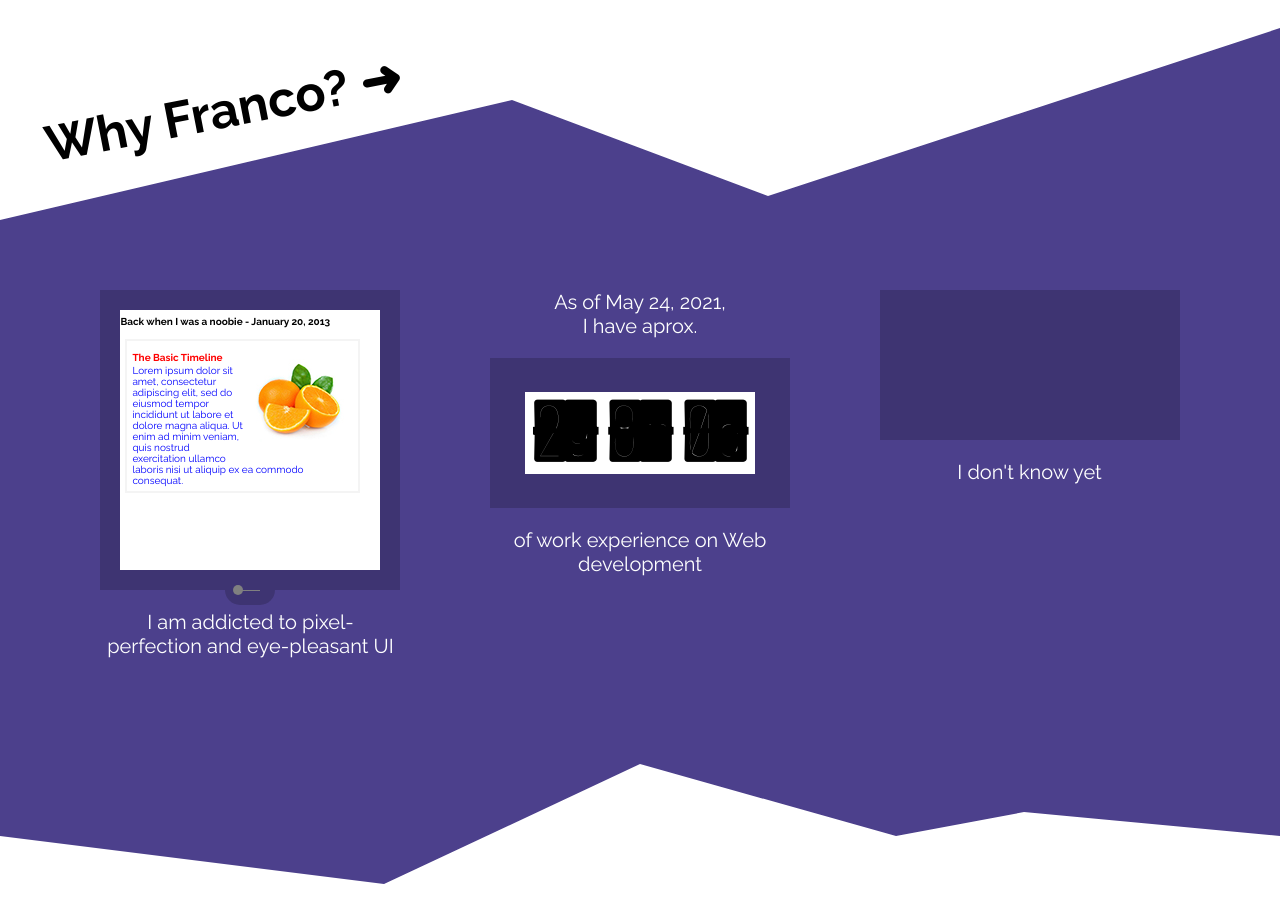
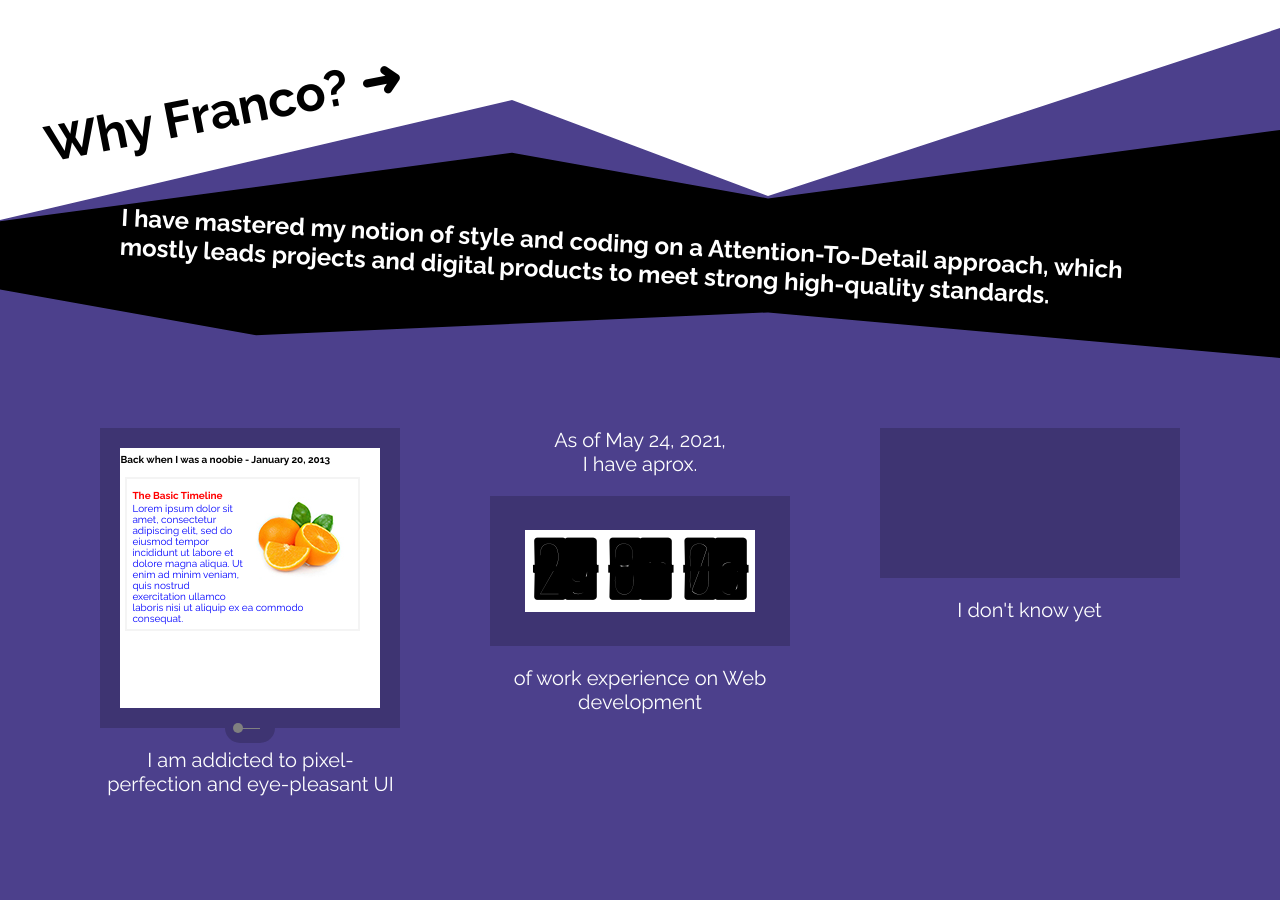
Before and after one commit to TheFrankemon/000, an Angular app: page / in a window 1280 px wide. Shown: the part 820-1720 px from the top of the page. Built offline with nearby package versions, Linux system fonts and the light colour scheme.

Commit message:
Implement core description on about section

```diff
--- a/src/app/about/about.component.html
+++ b/src/app/about/about.component.html
@@ -3,6 +3,12 @@
     Why Franco?
     ➜
   </h1>
+</div>
+<div class="core-description">
+  <h2 class="description-text">
+    I have mastered my notion of style and coding on a Attention-To-Detail approach,
+    which mostly leads projects and digital products to meet strong high-quality standards.
+  </h2>
 </div>
 <div class="why-container">
   <div class="why-panel">
--- a/src/app/about/about.component.scss
+++ b/src/app/about/about.component.scss
@@ -20,6 +20,20 @@
   height: 30vh;
   background-color: white;
   clip-path: polygon(0% 0%, 100% 0%, 100% 20%, 60% 90%, 40% 50%, 0% 100%);
+}
+
+.core-description {
+  background-color: #000;
+  color: #FFFFFF;
+  clip-path: polygon(0% 40%, 40% 10%, 60% 30%, 100% 0%, 100% 100%, 60% 80%, 20% 90%, 0% 70%);
+  margin-top: -90px;
+  padding: 100px 120px 70px;
+  box-sizing: border-box;
+
+  .description-text {
+    font-size: 24px;
+    transform: rotate(3deg);
+  }
 }
 
 .why-container {
```
